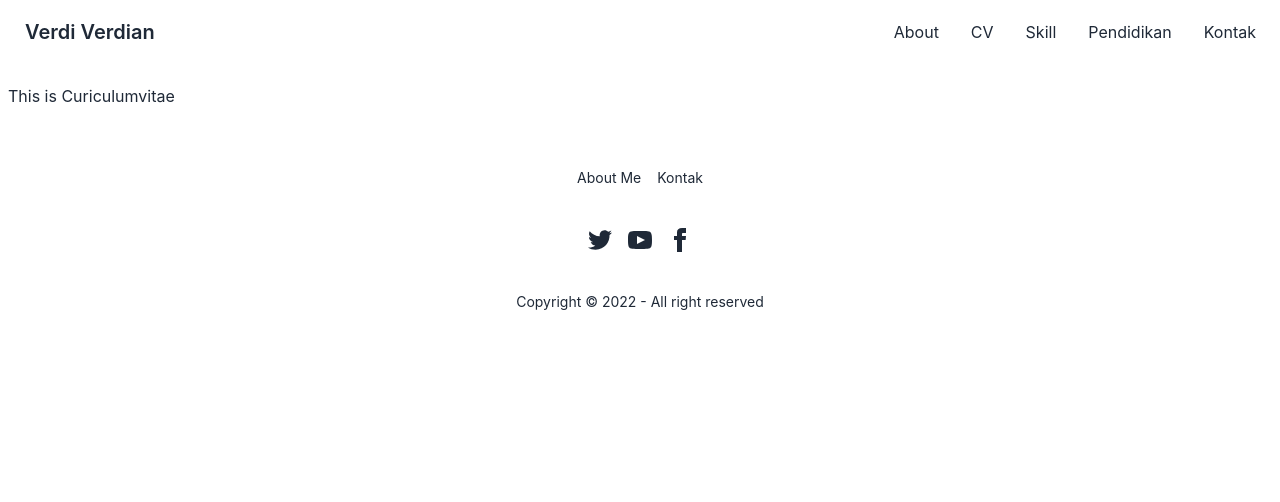
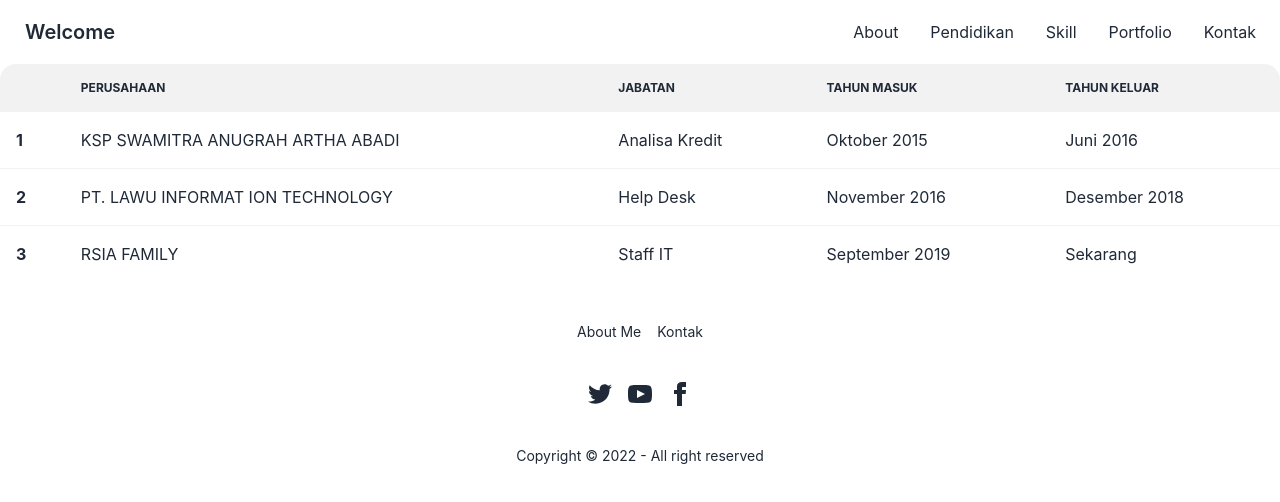
Before and after one commit to ve-verdian/new-cv, a Next.js app: page /cv in a window 1280 px wide. Shown: the top 502 px of the page. Built offline with nearby package versions, Linux system fonts and the light colour scheme.

Commit message:
Lebih baik

```diff
--- a/components/footer.js
+++ b/components/footer.js
@@ -5,8 +5,8 @@
     return (
     <footer className="footer footer-center p-10 bg-base-100 text-base-content rounded">
     <div className="grid grid-flow-col gap-4">
-        <a className="link link-hover">About Me</a>
-        <a className="link link-hover">Kontak</a>
+        <a className="link link-hover"><Link href="/about">About Me</Link></a>
+        <a className="link link-hover"><Link href="/kontak">Kontak</Link></a>
     </div>
     <div>
         <div className="grid grid-flow-col gap-4">
--- a/components/header.js
+++ b/components/header.js
@@ -6,14 +6,14 @@
         <div className="navbar bg-base-100">
         <div className="flex-1">
           <a className="btn btn-ghost normal-case text-xl">
-            <Link href="/">Verdi Verdian</Link></a>
+            <Link href="/">Welcome</Link></a>
         </div>
         <div className="flex-none">
           <ul className="menu menu-horizontal p-0">
             <li><Link href="/about"><a>About</a></Link></li>
-            <li><Link href="/cv"><a>CV</a></Link></li>
+            <li><Link href="/pendidikan"><a>Pendidikan</a></Link></li>
             <li><Link href="/skill"><a>Skill</a></Link></li>
-            <li><Link href="/pendidikan"><a>Pendidikan</a></Link></li>
+            <li><Link href="/cv"><a>Portfolio</a></Link></li>
             <li><Link href="/kontak"><a>Kontak</a></Link></li>
           </ul>
         </div>
--- a/pages/about.js
+++ b/pages/about.js
@@ -10,15 +10,16 @@
             <div className={styles.container}>
         <Head>
             <title>Verdi | About</title>
-            <meta name="description" content="Generated by create next app" />
-            <link rel="icon" href="/family.png" />
         </Head>
 
         <main className={styles.main}>
+            <section>
             <h1 className={styles.title}>
             ve-verdian
             </h1>
+            </section>
 
+            <section>
             <p className={styles.description}>
             Perkenalkan nama saya Verdi Verdian umur 30
             tahun sudah menikah punya anak satu. Saya tergolong orang
@@ -26,7 +27,9 @@
             bertanggung jawab. Hobi membaca, traveling,
             dan bermain musik.
             </p>
+            </section>
 
+            <section>
             <div className={styles.grid}>
             <a href="https://github.com/ve-verdian" target="_blank" rel="noopener noreferrer" className={styles.card}>
                 <h2>GitHub</h2>
@@ -48,6 +51,7 @@
                 <h2>Youtube </h2>
             </a>
             </div>
+            </section>
         </main>
             </div>
         </div>
--- a/pages/cv.js
+++ b/pages/cv.js
@@ -6,14 +6,52 @@
 export default function CV() {
     return (
         <Layout>
-        <div className="navbar bg-base-100">
-            <div className="navbar-start">
+        <div classNameName="navbar bg-base-100">
+            <div classNameName="navbar-start">
             <Head>
                 <title>Verdi | CV</title>
                 <meta name="description" content="My Working For Everyday" />
                 <link rel="icon" href="/favicon.ico" />
             </Head>
-                <h1> This is Curiculumvitae </h1>
+            <div className="overflow-x-auto">
+            <table className="table w-full">
+                <thead>
+                <tr>
+                    <th></th>
+                    <th>Perusahaan</th>
+                    <th>Jabatan</th>
+                    <th>Tahun Masuk</th>
+                    <th>Tahun Keluar</th>
+                </tr>
+                </thead>
+                <tbody>
+
+                <tr>
+                    <th>1</th>
+                    <td>KSP SWAMITRA ANUGRAH ARTHA ABADI</td>
+                    <td>Analisa Kredit</td>
+                    <td>Oktober 2015</td>
+                    <td>Juni 2016</td>
+                </tr>
+
+                <tr>
+                    <th>2</th>
+                    <td>PT. LAWU INFORMAT ION TECHNOLOGY</td>
+                    <td>Help Desk</td>
+                    <td>November 2016</td>
+                    <td>Desember 2018</td>
+                </tr>
+
+                <tr>
+                    <th>3</th>
+                    <td>RSIA FAMILY</td>
+                    <td>Staff IT</td>
+                    <td>September 2019</td>
+                    <td>Sekarang</td>
+                </tr>
+                </tbody>
+            </table>
+            </div>
             </div>
         </div>
         </Layout>
--- a/pages/index.js
+++ b/pages/index.js
@@ -16,16 +16,12 @@
           <div className="max-w-md">
             <h1 className="text-5xl font-bold">Hello there</h1>
             <p className="py-6">Provident cupiditate voluptatem et in. Quaerat fugiat ut assumenda excepturi exercitationem quasi. In deleniti eaque aut repudiandae et a id nisi.</p>
-            <button className="btn btn-info">Get Started</button>
+            <button className="btn btn-primary">
+              Get Started</button>
           </div>
         </div>
       </div>
       </section>
-
-      <section>
-
-
-      </section>
      </Layout >
     )
   }
--- a/pages/pendidikan.js
+++ b/pages/pendidikan.js
@@ -6,14 +6,22 @@
 export default function Pendidikan() {
     return (
         <Layout>
-        <div className="navbar bg-base-100">
-            <div className="navbar-start">
+        <div classNameName="navbar bg-base-100">
+          <div classNameName="navbar-start">
             <Head>
                 <title>Verdi | Pendidikan</title>
                 <meta name="description" content="My Working For Everyday" />
                 <link rel="icon" href="/favicon.ico" />
             </Head>
-                <p> This is Pendidikan </p>
+            <div className="hero bg-base-100">
+            <div className="hero-content text-center"></div>
+            <ul className="steps steps-vertical">
+                <li className="step step-primary">SDN 9 Mulyoharjo Pemalang | 1998 - 2004</li>
+                <li className="step step-primary">SMP PIUS Pemalang | 2004 - 2007</li>
+                <li className="step step-primary">MAN Pemalang | IPA | 2007 - 2010</li>
+                <li className="step step-primary">PENDIDIKAN Universitas Semarang | <br/> S1 - TEKNIK INFORMATIKA | 2010 - 2015 | GPA : 2.92</li>
+            </ul>
+            </div>
             </div>
         </div>
         </Layout>
--- a/tailwind.config.js
+++ b/tailwind.config.js
@@ -13,12 +13,12 @@
    // daisyUI config (optional)
    daisyui: {
     styled: true,
-    themes: true,
+    themes:["light", "dark", "cupcake", "bumblebee", "emerald", "corporate", "synthwave", "retro", "cyberpunk", "valentine", "halloween", "garden", "forest", "aqua", "lofi", "pastel", "fantasy", "wireframe", "black", "luxury", "dracula", "cmyk", "autumn", "business", "acid", "lemonade", "night", "coffee", "winter"],
     base: true,
     utils: true,
     logs: true,
     rtl: false,
     prefix: "",
-    darkTheme: "dark",
+    darkTheme: "forest",
   },
 }
```
